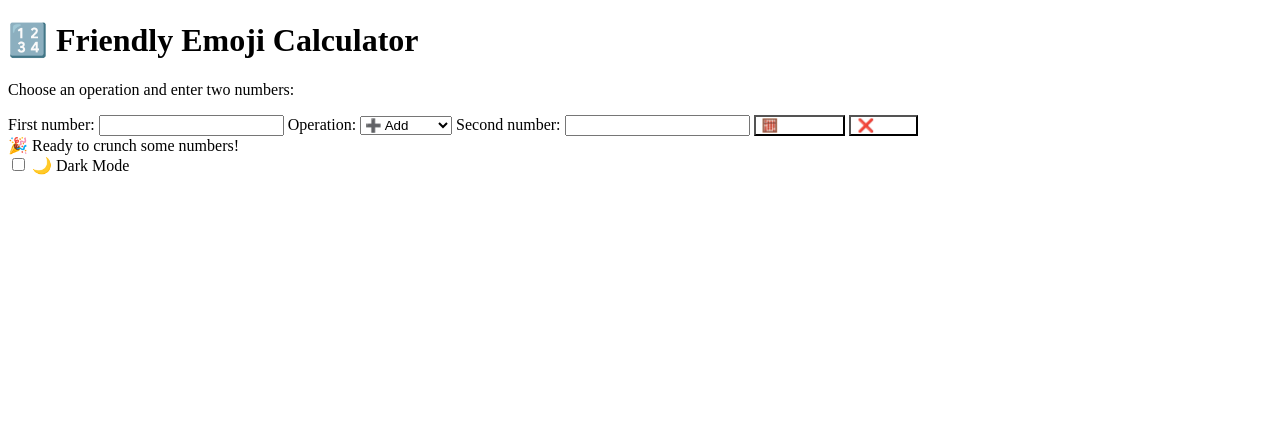
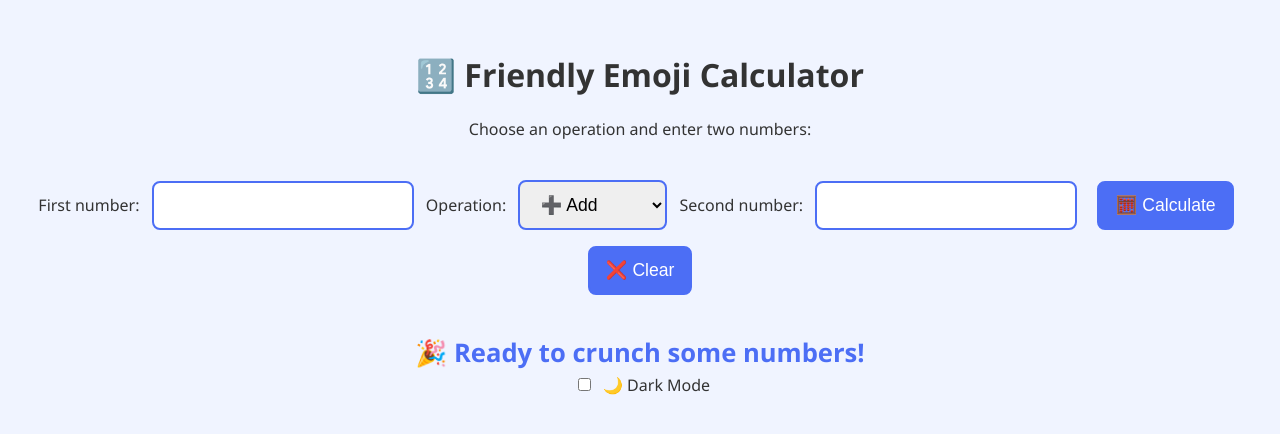
Before and after one commit to SamTech-crypto/simple_calculator, a website with bundled scripts: page index.html in a window 1280 px wide. Built offline with nearby package versions, Linux system fonts and the light colour scheme.

Commit message:
Update styles.css

```diff
--- a/styles.css
+++ b/styles.css
@@ -1,31 +1,72 @@
-@keyframes button-click {
-  0% {
-    transform: scale(1);
-  }
-  50% {
-    transform: scale(0.95);
-  }
-  100% {
-    transform: scale(1);
-  }
+:root {
+  --main-color: #4c6ef5;
+  --accent-color: #22c55e;
+  --error-color: #ef4444;
+  --bg-color-light: #f0f4ff;
+  --bg-color-dark: #1e293b;
+  --text-color-light: #333;
+  --text-color-dark: #f1f5f9;
+}
+
+body {
+  font-family: 'Segoe UI', sans-serif;
+  background: var(--bg-color-light);
+  color: var(--text-color-light);
+  margin: 0;
+  padding: 2rem;
+  text-align: center;
+  transition: background-color 0.3s, color 0.3s;
+}
+
+body.dark-mode {
+  background: var(--bg-color-dark);
+  color: var(--text-color-dark);
+}
+
+header, footer {
+  margin-bottom: 2rem;
+}
+
+input, select, button {
+  padding: 12px 16px;
+  font-size: 1.1rem;
+  margin: 8px;
+  border: 2px solid var(--main-color);
+  border-radius: 8px;
+  outline: none;
+  transition: all 0.2s ease;
+}
+
+input:focus, select:focus {
+  border-color: var(--accent-color);
+  background: #f0fff4;
 }
 
 button {
   background: var(--main-color);
   color: white;
   cursor: pointer;
-  transition: background 0.3s, transform 0.2s ease-in-out;
-}
-
-button:active {
-  animation: button-click 0.3s;
 }
 
 button:hover {
   background: var(--accent-color);
 }
 
-/* You can also add custom animations for result transition */
 #result {
-  transition: opacity 0.2s ease;
+  margin-top: 2rem;
+  font-size: 1.6rem;
+  font-weight: bold;
+  color: var(--main-color);
+  min-height: 2rem;
 }
+
+.error {
+  color: var(--error-color);
+}
+
+@media (max-width: 600px) {
+  input, select, button {
+    width: 80%;
+    max-width: 300px;
+  }
+}
```
